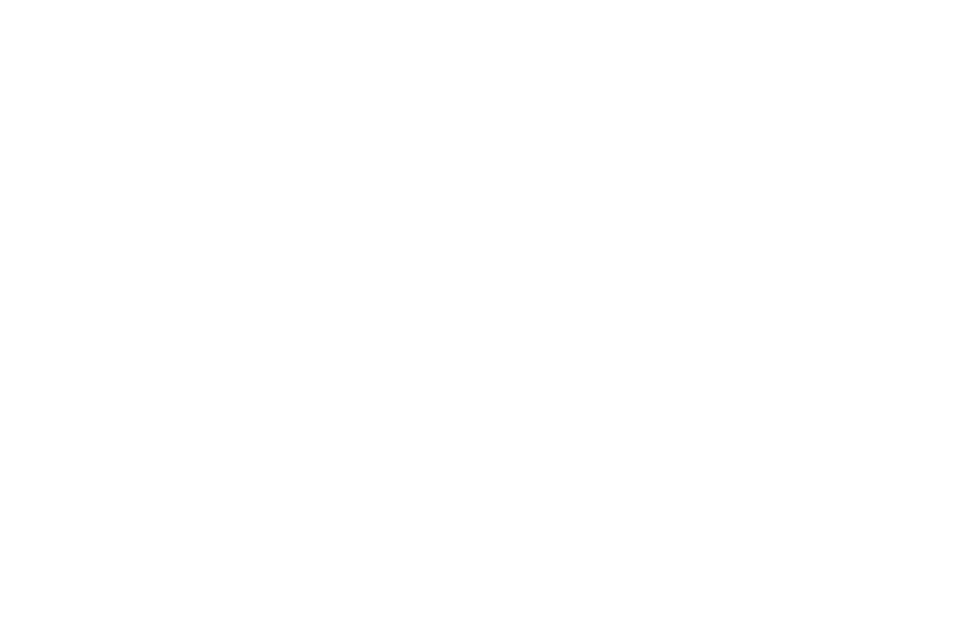
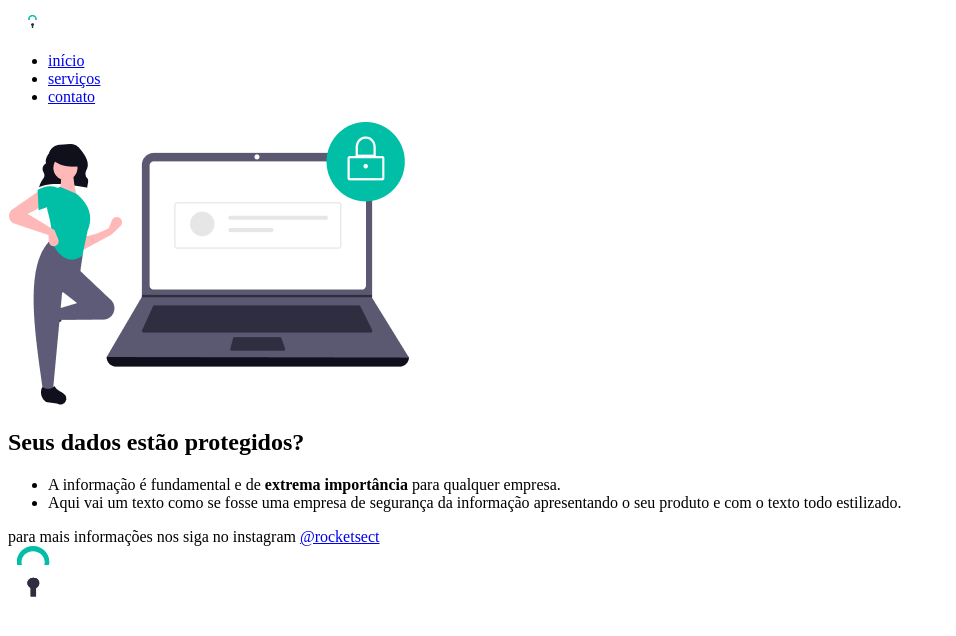
Before and after one commit to gustavonunesbispo/layout-recreation-2, a plain HTML site: page index.html in a window 1280 px wide. Shown: the whole page, without its empty margins (0-956 px from the left). Drawn offline with Linux system fonts and the light colour scheme.

Commit message:
create HTML structure

```diff
--- a/index.html
+++ b/index.html
@@ -1,11 +1,49 @@
 <!DOCTYPE html>
 <html lang="pt-br">
+
 <head>
+
   <meta charset="UTF-8">
   <meta name="viewport" content="width=device-width, initial-scale=1.0">
   <title>Rocket.sect</title>
+
 </head>
+
 <body>
+
+  <nav>
+    <img src="images/logo.svg" alt="Logotipo Rocket.sect">
+    <ul>
+      <li><a href="#">início</a></li>
+      <li><a href="#">serviços</a></li>
+      <li><a href="#">contato</a></li>
+    </ul>
+  </nav>
+
+  <main>
+
+    <section>
+      <img src="images/img1.png" alt="Uma mulher ao lado de um notebook com um logotipo de um cadeado fechado fixado no canto superior direito">
+
+      <h1>Seus dados estão <span>protegidos</span>?</h1>
+
+      <ul>
+       <li>A informação é fundamental e de <strong>extrema importância</strong> para qualquer empresa.</li>
+       <li>Aqui vai um texto como se fosse uma empresa de <span>segurança da informação</span> apresentando o seu produto e com o texto todo estilizado.</li>
+      </ul>
+
+    </section>
+
+  </main>
+
+  <div class="line">
+  </div>
+
+  <footer>
+    para mais informações nos siga no instagram <a href="#">@rocketsect</a>
+  </footer>
+
+  <img src="images/padlock.svg" alt="Um cadeado trancado fixado no canto superior esquerdo">
 
 </body>
 </html>
```
